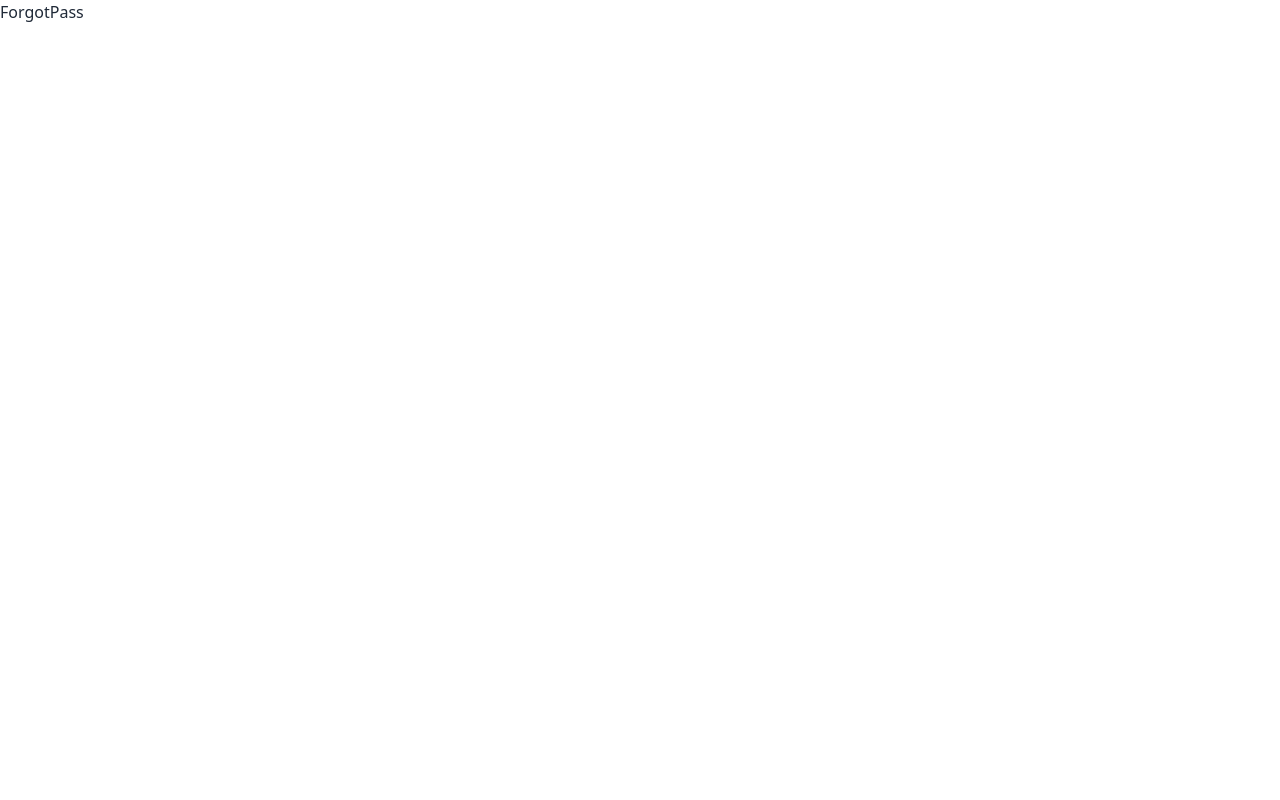
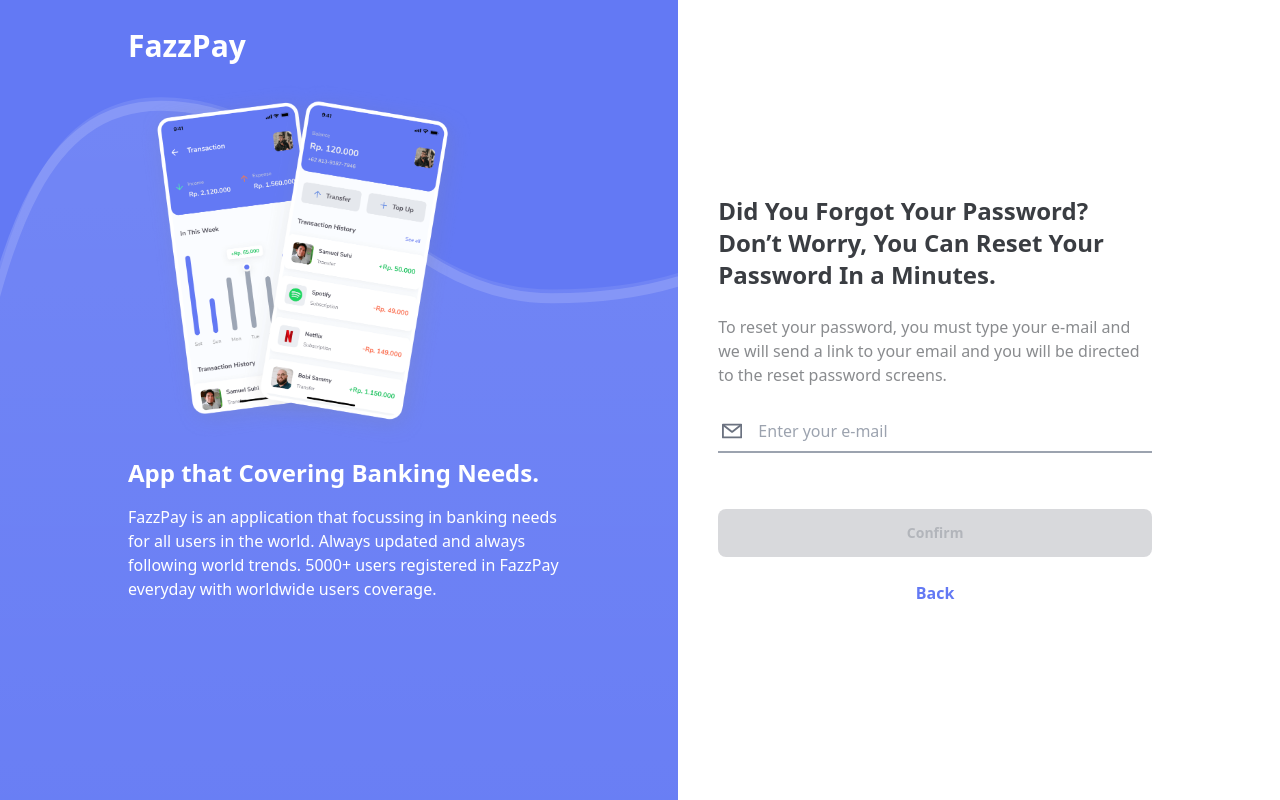
Before and after one commit to justcallmeahann/fazzpay-next, a Next.js app: page /auth/forgotpass in a window 1280 px wide. Built offline with nearby package versions, Linux system fonts and the light colour scheme; no server answers.

Commit message:
add:request forgot password + integration

```diff
--- /dev/null
+++ b/src/components/auth/forgotPassSuccess.js
@@ -0,0 +1,41 @@
+import React from "react";
+
+import Link from "next/link";
+
+function ForgotPassSuccess() {
+  return (
+    <section className="flex-[4_4_0%] h-screen flex flex-col justify-center global-px pl-10 gap-7">
+      <svg
+        width="70"
+        height="70"
+        viewBox="0 0 70 70"
+        fill="none"
+        xmlns="http://www.w3.org/2000/svg"
+      >
+        <circle cx="35" cy="35" r="35" fill="#1EC15F" />
+        <path
+          d="M49 24.5L29.75 43.75L21 35"
+          stroke="white"
+          stroke-width="4"
+          stroke-linecap="round"
+          stroke-linejoin="round"
+        />
+      </svg>
+      <h2 className="font-semibold text-2xl text-dark">
+        Link Reset Password Created
+      </h2>
+      <p className="text-dark text-opacity-60">
+        One more step! A link to reset your password has been sent to your
+        email. Please check your email.
+      </p>
+      <Link
+        className="btn btn-block bg-primary border-2 border-white capitalize hover:bg-primary-focus hover:border-gray-200"
+        href={"/auth/login"}
+      >
+        Go to Login
+      </Link>
+    </section>
+  );
+}
+
+export default ForgotPassSuccess;
--- a/src/pages/auth/forgotpass.js
+++ b/src/pages/auth/forgotpass.js
@@ -1,7 +1,147 @@
-import React from "react";
+import React, { useState } from "react";
+
+import Link from "next/link";
+import { useRouter } from "next/router";
+
+import ForgotPassSuccess from "@/components/auth/forgotPassSuccess";
+import AuthSidebar from "@/components/authSidebar";
+import Layout from "@/components/layout";
+import api from "@/services/api";
 
 function ForgotPass() {
-  return <div>ForgotPass</div>;
+  const [error, setError] = useState("");
+  const [email, setEmail] = useState("");
+  const [isLoading, setIsLoading] = useState(false);
+
+  const router = useRouter();
+  const { success } = router.query;
+  const onChangeForm = (e) => {
+    setEmail(e.target.value);
+  };
+  const submitHandler = (e) => {
+    e.preventDefault();
+    if (!email || isLoading) return;
+    setError("");
+    setIsLoading(true);
+    api
+      .post("/auth/forgot-password", {
+        email,
+        linkDirect: "https://localhost:3000/resetpasword",
+      })
+      .then((data) => {
+        setIsLoading(false);
+        router.push("/auth/forgotpass?success=true");
+      })
+      .catch((err) => {
+        setIsLoading(false);
+        if (err.response?.data?.msg === "Email / Account not registed") {
+          return setError("Email not registered");
+        }
+        setError("An error occured");
+      });
+  };
+  return (
+    <Layout title={"Forgot Password - Fazzpay"}>
+      <main className="flex">
+        <AuthSidebar className="flex-[5_5_0%] h-screen" />
+        {success ? (
+          <ForgotPassSuccess />
+        ) : (
+          <section className="flex-[4_4_0%] h-screen flex flex-col justify-center global-px pl-10 gap-6">
+            <h2 className="font-bold text-2xl text-dark">
+              Did You Forgot Your Password?
+              <br />
+              Don’t Worry, You Can Reset Your Password In a Minutes.
+            </h2>
+            <p className="text-dark text-opacity-60">
+              To reset your password, you must type your e-mail and we will send
+              a link to your email and you will be directed to the reset
+              password screens.
+            </p>
+            <form onSubmit={submitHandler} className="text-dark space-y-4">
+              <label
+                htmlFor="email"
+                className={`border-b-2 ${
+                  email !== ""
+                    ? error
+                      ? "border-error stroke-error"
+                      : "border-primary stroke-primary"
+                    : "border-gray-400 stroke-gray-500"
+                } flex gap-4 px-1 py-2 items-center focus-within:border-primary duration-150 focus-within:stroke-primary placeholder-shown:border-gray-400`}
+              >
+                <svg
+                  width="22"
+                  height="16"
+                  viewBox="0 0 22 16"
+                  fill="none"
+                  // stroke="#A9A9A9"
+                  xmlns="http://www.w3.org/2000/svg"
+                >
+                  <path
+                    d="M21 1H1V15H21V1Z"
+                    strokeWidth="2"
+                    strokeLinecap="round"
+                    strokeLinejoin="round"
+                  />
+                  <path
+                    d="M2 2L11 9L20 2"
+                    strokeWidth="2"
+                    strokeLinecap="round"
+                    strokeLinejoin="round"
+                  />
+                </svg>
+                <input
+                  id="email"
+                  name="email"
+                  type="email"
+                  className="peer focus:outline-none w-full"
+                  onChange={onChangeForm}
+                  value={email}
+                  placeholder="Enter your e-mail"
+                  required
+                ></input>
+              </label>
+
+              <p className="min-h-6 text-center text-error text-sm flex items-center justify-center gap-1">
+                {error ? (
+                  <svg
+                    xmlns="http://www.w3.org/2000/svg"
+                    fill="none"
+                    viewBox="0 0 24 24"
+                    className="inline-block w-4 h-4 stroke-current"
+                  >
+                    <path
+                      strokeLinecap="round"
+                      strokeLinejoin="round"
+                      strokeWidth="2"
+                      d="M6 18L18 6M6 6l12 12"
+                    ></path>
+                  </svg>
+                ) : (
+                  ""
+                )}
+                {error ?? ""}
+              </p>
+              <button
+                type="submit"
+                className={`submit btn btn-block bg-primary border-2 border-white capitalize hover:bg-primary-focus hover:border-gray-200 ${
+                  isLoading ? "loading" : ""
+                }`}
+                disabled={!email || (isLoading && true)}
+              >
+                Confirm
+              </button>
+            </form>
+            <p className="text-dark text-opacity-80 text-center">
+              <Link className="text-primary font-semibold" href={"/auth/login"}>
+                Back
+              </Link>
+            </p>
+          </section>
+        )}
+      </main>
+    </Layout>
+  );
 }
 
 export default ForgotPass;
```
